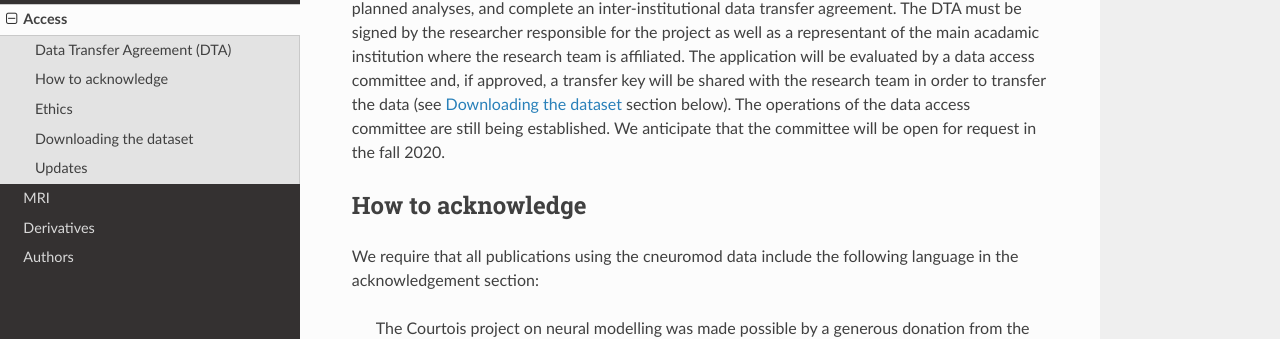
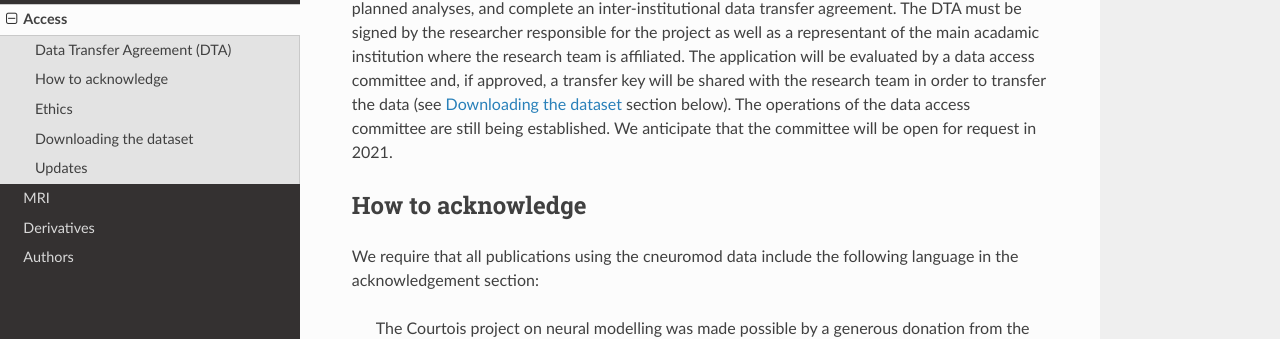
Before and after one commit to courtois-neuromod/cneuromod_docs, a Sphinx documentation site: the page built from source/ACCESS.md, in a window 1280 px wide and 900 px high. Shown: the part 243-582 px from the top of the window. Built offline with Sphinx 7.4.7 and the Read the Docs theme 2.0.0, drawn with Linux system fonts in a browser that asks for light colours.

Commit message:
Update ACCESS.md

```diff
--- a/source/ACCESS.md
+++ b/source/ACCESS.md
@@ -2,7 +2,7 @@
 
 ## Data Transfer Agreement (DTA)
 
-To access the cneuromod dataset, it is required to complete a form with a brief description of planned analyses, and complete an inter-institutional data transfer agreement. The DTA must be signed by the researcher responsible for the project as well as a representant of the main acadamic institution where the research team is affiliated. The application will be evaluated by a data access committee and, if approved, a transfer key will be shared with the research team in order to transfer the data (see [Downloading the dataset](#Downloading-the-dataset) section below). The operations of the data access committee are still being established. We anticipate that the committee will be open for request in the fall 2020.
+To access the cneuromod dataset, it is required to complete a form with a brief description of planned analyses, and complete an inter-institutional data transfer agreement. The DTA must be signed by the researcher responsible for the project as well as a representant of the main acadamic institution where the research team is affiliated. The application will be evaluated by a data access committee and, if approved, a transfer key will be shared with the research team in order to transfer the data (see [Downloading the dataset](#Downloading-the-dataset) section below). The operations of the data access committee are still being established. We anticipate that the committee will be open for request in 2021.
 
 ## How to acknowledge
 
```
